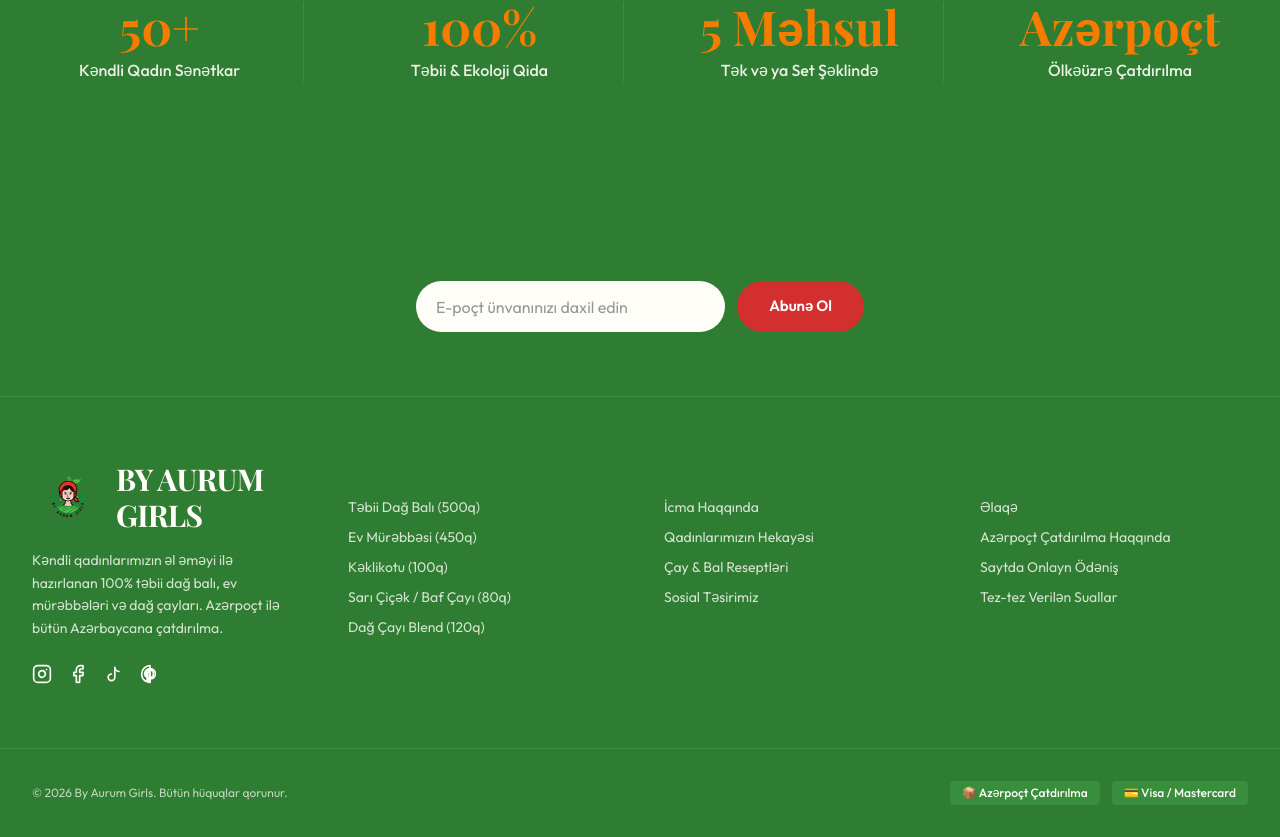
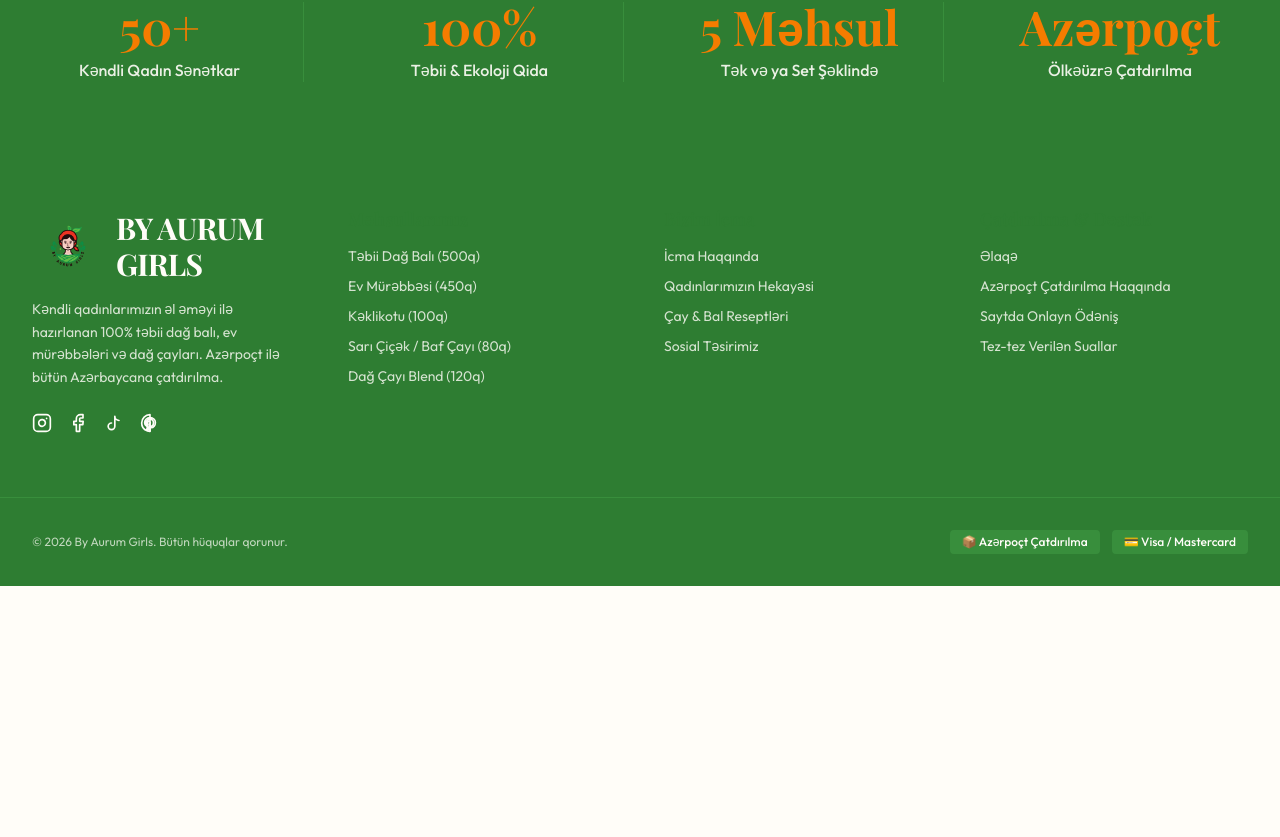
Before and after one commit to aurumgirls/aurumgirls, a Next.js app in the folder frontend/: page / in a window 1280 px wide. Shown: the part 4569-5406 px from the top of the page. After the commit the page ends 5155 px from the top, so only its background shows below. Built offline with nearby package versions, Linux system fonts and the light colour scheme.

Commit message:
feat: remove newsletter section from Footer component

```diff
--- a/frontend/src/components/Footer.tsx
+++ b/frontend/src/components/Footer.tsx
@@ -6,22 +6,6 @@
 export default function Footer() {
   return (
     <footer className="bg-forest text-cream">
-      {/* Newsletter Section */}
-      <div className="container mx-auto px-4 lg:px-8 py-16 text-center border-b border-forest-light">
-        <h2 className="font-display text-3xl lg:text-4xl font-semibold mb-8 text-cream">Kənd Qadınlarının Əməyinə Dəstək Olun</h2>
-        <form className="flex flex-col sm:flex-row max-w-md mx-auto gap-3">
-          <input
-            type="email"
-            placeholder="E-poçt ünvanınızı daxil edin"
-            className="px-5 py-3 rounded-full text-charcoal bg-cream focus:outline-none focus:ring-2 focus:ring-terracotta flex-1"
-            required
-          />
-          <button type="submit" className="btn-secondary whitespace-nowrap">
-            Abunə Ol
-          </button>
-        </form>
-      </div>
-
       {/* Main Footer Links */}
       <div className="container mx-auto px-4 lg:px-8 py-16 grid grid-cols-1 md:grid-cols-2 lg:grid-cols-4 gap-12">
         {/* Brand Column */}
```
